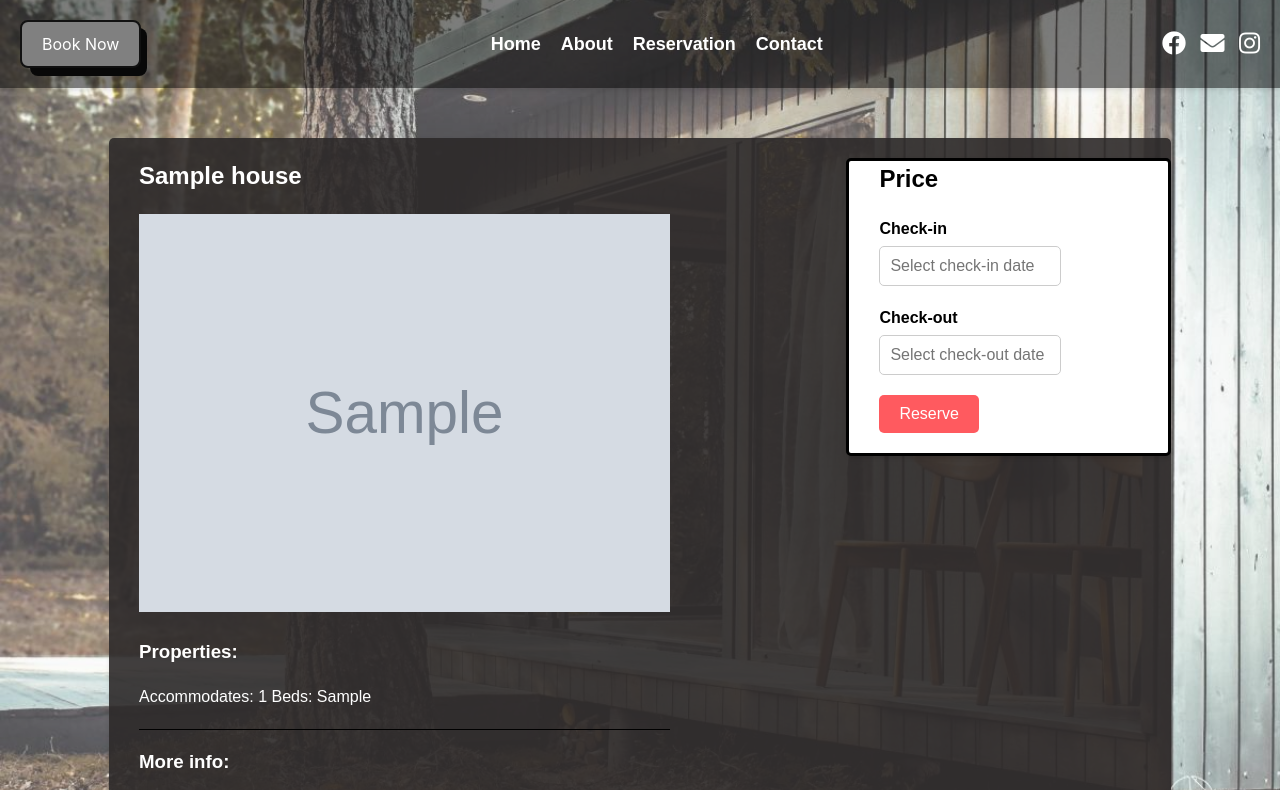
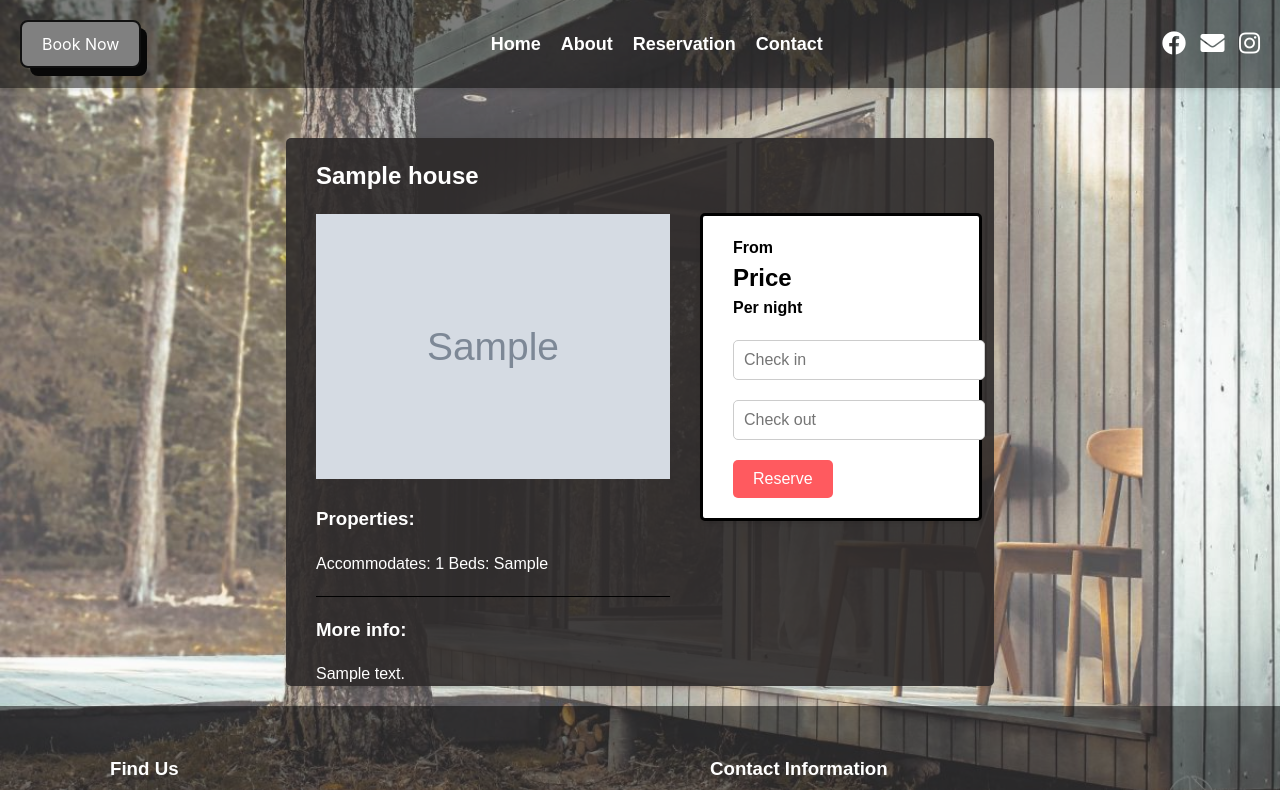
Before and after one commit to stonyte1/misko_terapija, a Django app: page /1/ in a window 1280 px wide. Shown: the top 790 px of the page. Run offline with Django 4.2, Linux system fonts and the light colour scheme; tables that the repository leaves empty hold one stand-in row (values such as "Sample post"); grey boxes marked "Sample" are stand-in pictures.

Commit message:
House reservation page style corrected

```diff
--- a/misko_terapija/home/static/house_reservation.css
+++ b/misko_terapija/home/static/house_reservation.css
@@ -1,11 +1,18 @@
+h4 {
+    margin: 0;
+}
+
+p {
+    margin: 0;
+    font-size: medium;
+}
 .house-box {
     display: flex;
-    justify-content: space-between;
     margin-top: 30px;
     background-color: rgba(45, 42, 42, 0.9);
     border-radius: 5px;
     box-shadow: 0 2px 4px rgba(0, 0, 0, 0.1);
-    width: 90%;
+    width: 60%;
     color: #ffffff;
 }
 
@@ -15,7 +22,7 @@
 }
 
 .house-reservation {
-    width: 30%;
+    width: 39%;
     align-self: flex-start;
     margin-top: 20px;
     background-color: white;
@@ -24,6 +31,8 @@
     box-shadow: 0 2px 4px rgba(0, 0, 0, 0.1);
     color: black;
     display: inline;
+    margin-top: 75px;
+    margin-left: 30px;
 }
 
 .main-image {
@@ -52,7 +61,7 @@
 
 .house-box {
     display: flex;
-    justify-content: space-between;
+    justify-content: space-betfween;
     margin-top: 30px;
 }
 
@@ -62,6 +71,7 @@
     margin-bottom: 10px;
     text-align: initial;
     margin-left: 30px;
+    margin-top: 20px;
 }
 
 .reservation-form {
@@ -83,7 +93,7 @@ label {
 
 input[type="text"] {
     display: block;
-    width: 100%;
+    width: 230px;
     padding: 10px;
     font-size: 16px;
     border-radius: 5px;
--- a/misko_terapija/home/templates/home/house_detail.html
+++ b/misko_terapija/home/templates/home/house_detail.html
@@ -1,5 +1,4 @@
 {% extends 'base.html' %}
-
 {% block content %}
 <div class="house-box">
     <div class="info">
@@ -19,20 +18,20 @@
     </div>
     <div class="house-reservation">
         <div class="price">
-            Price
+            <p>From</p>
+            <h4>Price</h4>
+            <p>Per night</p>
         </div>
         <div class="reservation-form">
             <form method="POST" enctype="multipart/form-data" id="reservation-form">
                 {% csrf_token %}
                 <input type="hidden" name="pk" value="{{ house.pk }}">
                 <div class="form-group">
-                    <label for="check-in">Check-in</label>
-                    <input type="text" id="check-in" name="date_from" class="datepicker" placeholder="Select check-in date">
+                    <input type="text" id="check-in" name="date_from" class="datepicker" placeholder="Check in">
                     <div id="check-in-calendar" class="calendar-popup"></div>
                 </div>
                 <div class="form-group">
-                    <label for="check-out">Check-out</label>
-                    <input type="text" id="check-out" name="date_to" class="datepicker" placeholder="Select check-out date">
+                    <input type="text" id="check-out" name="date_to" class="datepicker" placeholder="Check out">
                     <div id="check-out-calendar" class="calendar-popup"></div>
                 </div>
                 <input type="hidden" name="house" value="{{ house.pk }}">
```
Also changed, not shown: 1 other file.
